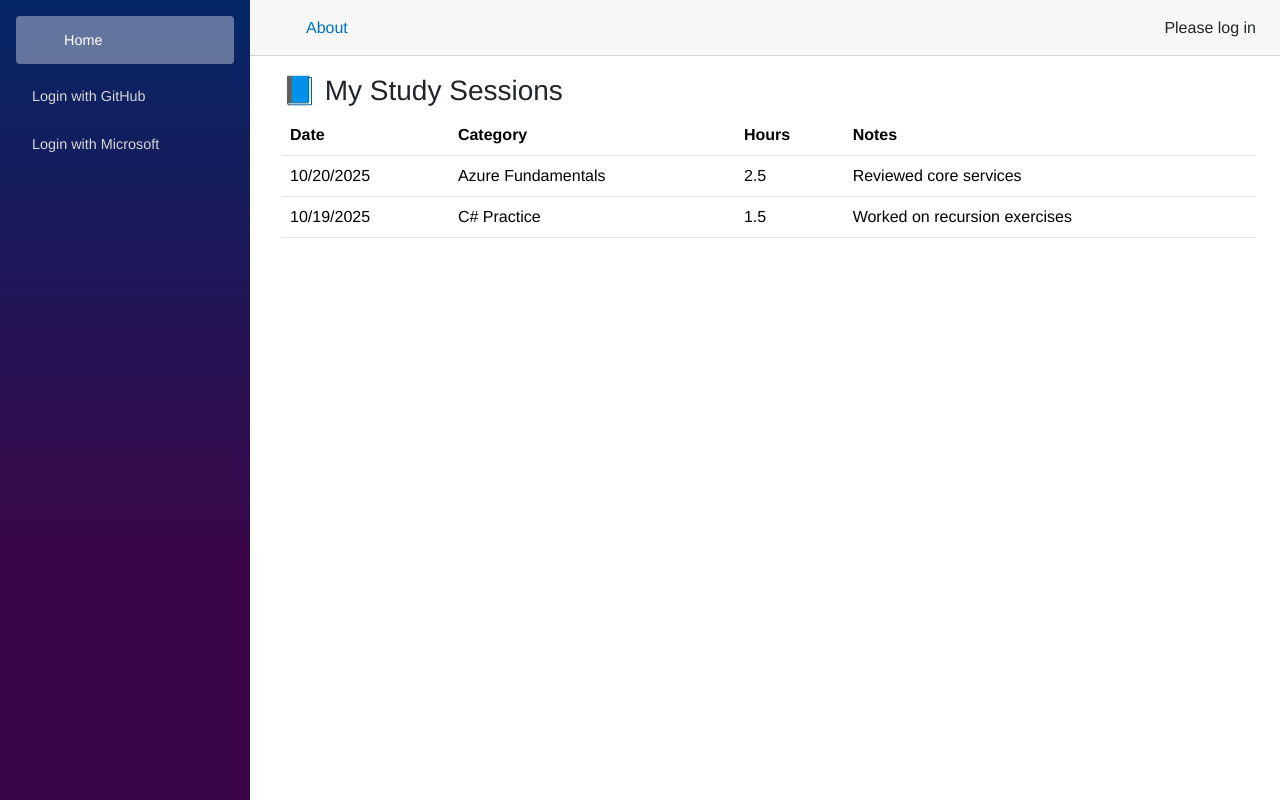
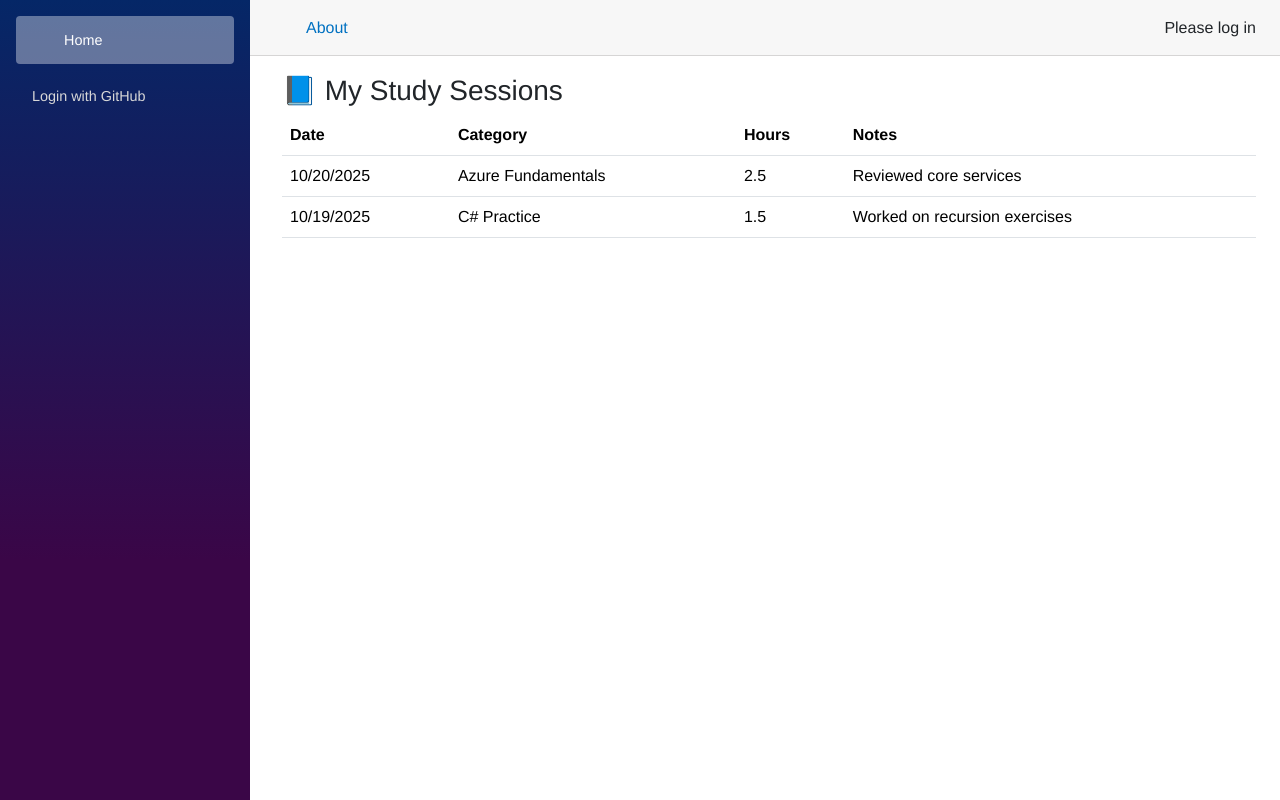
Before and after one commit to LanreAdetola/study-tracker, an ASP.NET Core app: page / in a window 1280 px wide. Run offline with ASP.NET Core 8, Linux system fonts and the light colour scheme; style sheets or scripts are compiled from the project's sources.

Commit message:
fix errors to login

```diff
--- a/client/Layout/NavMenu.razor
+++ b/client/Layout/NavMenu.razor
@@ -19,7 +19,6 @@
                 </Authorized>
                 <NotAuthorized>
                     <a class="nav-link" href="/.auth/login/github">Login with GitHub</a>
-                    <a class="nav-link" href="/.auth/login/aad">Login with Microsoft</a>
                 </NotAuthorized>
             </AuthorizeView>
         </div>
```
